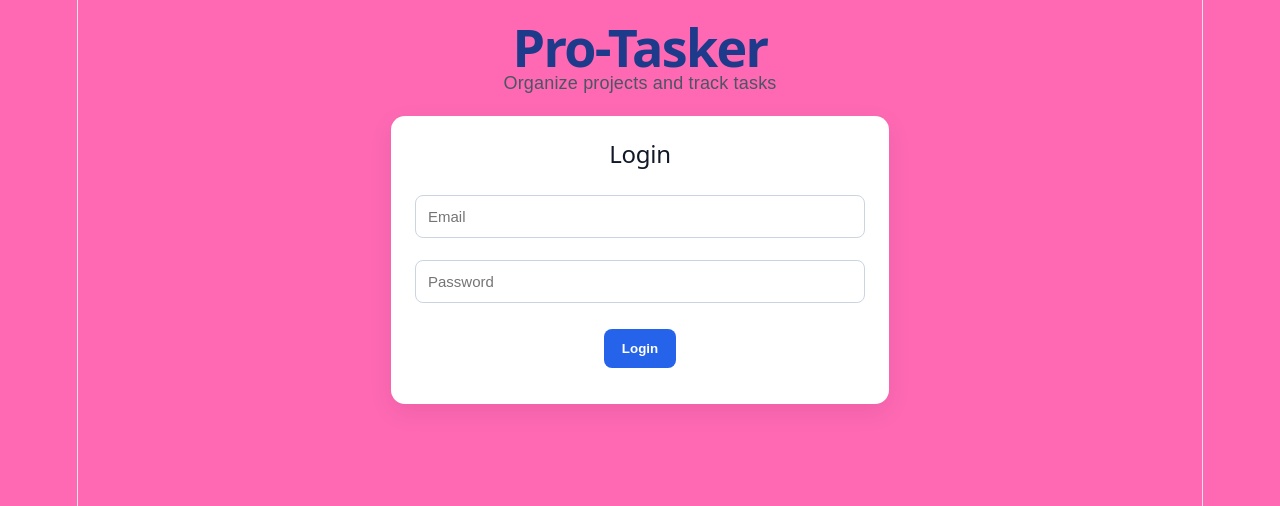
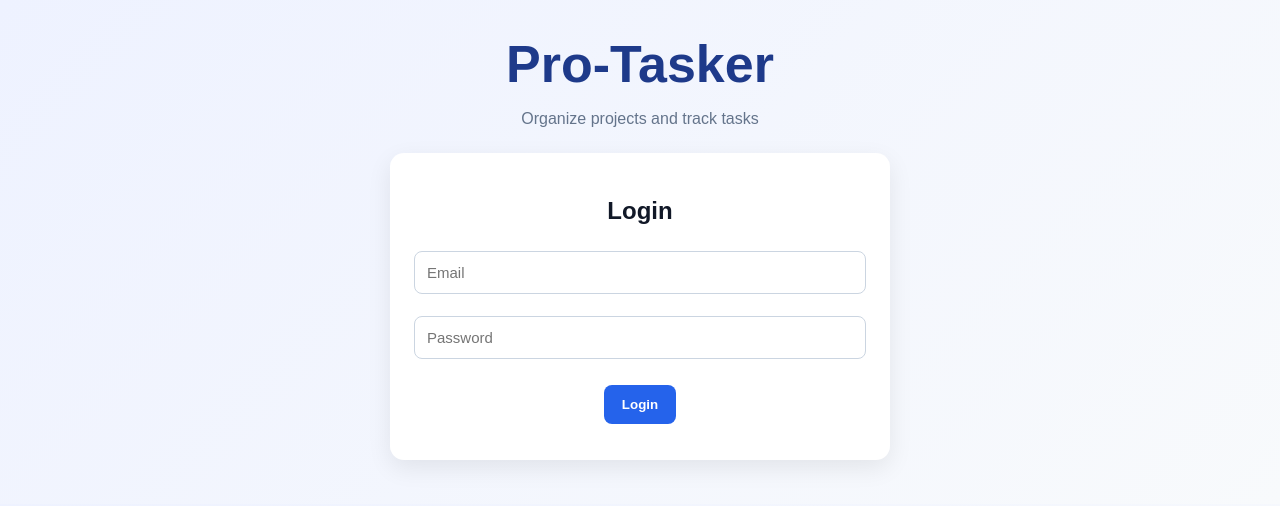
Before and after one commit to MonicaCD510/Pro-tasker-frontend, a React (Vite) app: page / in a window 1280 px wide. Shown: the top 506 px of the page. Built offline with nearby package versions, Linux system fonts and the light colour scheme.

Commit message:
Improve login page styling

```diff
--- a/src/App.css
+++ b/src/App.css
@@ -1,9 +1,3 @@
-body {
-  background: hotpink !important;
-}
-
-
-
 body {
   margin: 0;
   font-family: Arial, sans-serif;
@@ -40,6 +34,18 @@
 h3,
 h4 {
   color: #111827;
+}
+
+.subtitle {
+  text-align: center;
+  color: #64748b;
+  margin-bottom: 25px;
+  font-size: 16px;
+}
+
+.login-card {
+  max-width: 500px;
+  margin: 0 auto;
 }
 
 form,
--- a/src/index.css
+++ b/src/index.css
@@ -1,118 +1,3 @@
-body {
-  background: hotpink !important;
-}
-
-
-
-
-:root {
-  --text: #6b6375;
-  --text-h: #08060d;
-  --bg: #fff;
-  --border: #e5e4e7;
-  --code-bg: #f4f3ec;
-  --accent: #aa3bff;
-  --accent-bg: rgba(170, 59, 255, 0.1);
-  --accent-border: rgba(170, 59, 255, 0.5);
-  --social-bg: rgba(244, 243, 236, 0.5);
-  --shadow:
-    rgba(0, 0, 0, 0.1) 0 10px 15px -3px, rgba(0, 0, 0, 0.05) 0 4px 6px -2px;
-
-  --sans: system-ui, 'Segoe UI', Roboto, sans-serif;
-  --heading: system-ui, 'Segoe UI', Roboto, sans-serif;
-  --mono: ui-monospace, Consolas, monospace;
-
-  font: 18px/145% var(--sans);
-  letter-spacing: 0.18px;
-  color-scheme: light dark;
-  color: var(--text);
-  background: var(--bg);
-  font-synthesis: none;
-  text-rendering: optimizeLegibility;
-  -webkit-font-smoothing: antialiased;
-  -moz-osx-font-smoothing: grayscale;
-
-  @media (max-width: 1024px) {
-    font-size: 16px;
-  }
-}
-
-@media (prefers-color-scheme: dark) {
-  :root {
-    --text: #9ca3af;
-    --text-h: #f3f4f6;
-    --bg: #16171d;
-    --border: #2e303a;
-    --code-bg: #1f2028;
-    --accent: #c084fc;
-    --accent-bg: rgba(192, 132, 252, 0.15);
-    --accent-border: rgba(192, 132, 252, 0.5);
-    --social-bg: rgba(47, 48, 58, 0.5);
-    --shadow:
-      rgba(0, 0, 0, 0.4) 0 10px 15px -3px, rgba(0, 0, 0, 0.25) 0 4px 6px -2px;
-  }
-
-  #social .button-icon {
-    filter: invert(1) brightness(2);
-  }
-}
-
 body {
   margin: 0;
 }
-
-#root {
-  width: 1126px;
-  max-width: 100%;
-  margin: 0 auto;
-  text-align: center;
-  border-inline: 1px solid var(--border);
-  min-height: 100svh;
-  display: flex;
-  flex-direction: column;
-  box-sizing: border-box;
-}
-
-h1,
-h2 {
-  font-family: var(--heading);
-  font-weight: 500;
-  color: var(--text-h);
-}
-
-h1 {
-  font-size: 56px;
-  letter-spacing: -1.68px;
-  margin: 32px 0;
-  @media (max-width: 1024px) {
-    font-size: 36px;
-    margin: 20px 0;
-  }
-}
-h2 {
-  font-size: 24px;
-  line-height: 118%;
-  letter-spacing: -0.24px;
-  margin: 0 0 8px;
-  @media (max-width: 1024px) {
-    font-size: 20px;
-  }
-}
-p {
-  margin: 0;
-}
-
-code,
-.counter {
-  font-family: var(--mono);
-  display: inline-flex;
-  border-radius: 4px;
-  color: var(--text-h);
-}
-
-code {
-  font-size: 15px;
-  line-height: 135%;
-  padding: 4px 8px;
-  background: var(--code-bg);
-}
```
